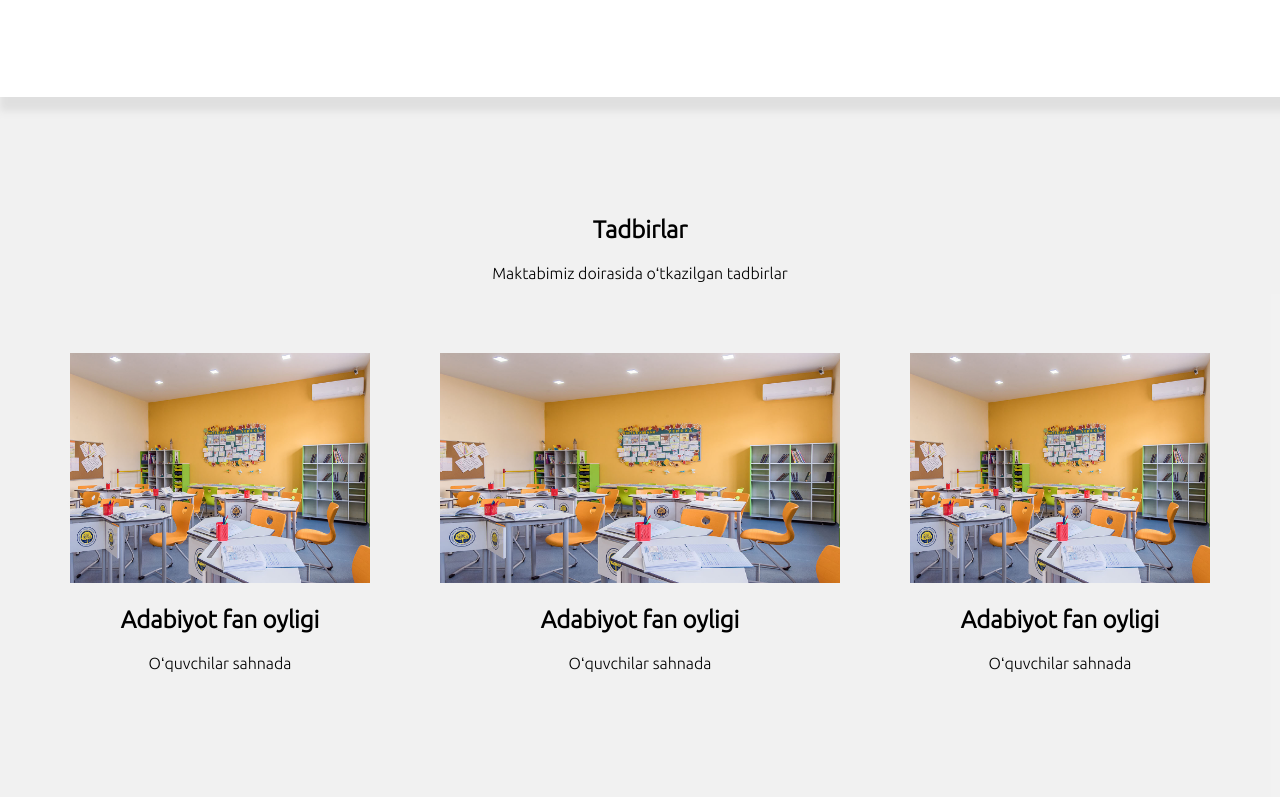
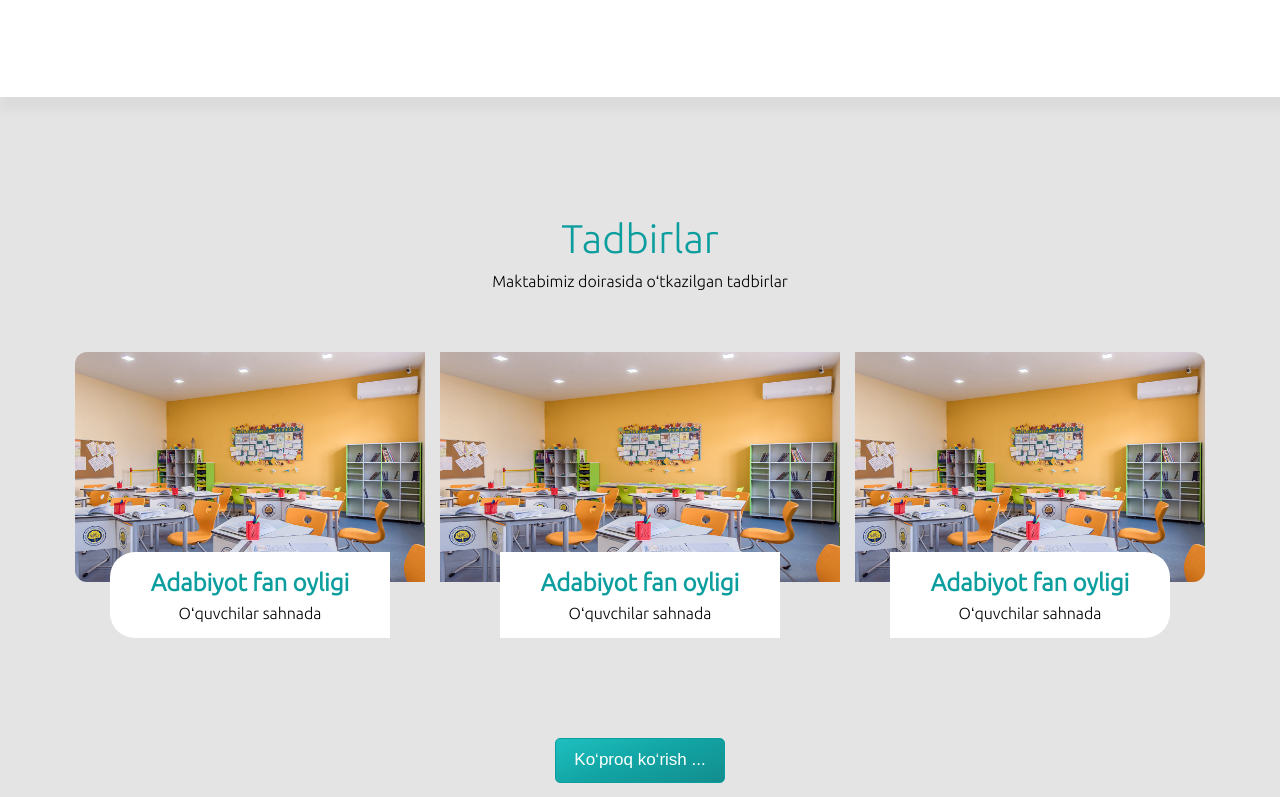
Before and after one commit to FazliddinKarimov1701/School, a plain HTML site: page index.html in a window 1280 px wide. Shown: the part 1231-2028 px from the top of the page. Drawn offline with nearby package versions, Linux system fonts and the light colour scheme.

Commit message:
index.html & style.css changed

```diff
--- a/css/style.css
+++ b/css/style.css
@@ -22,7 +22,7 @@ body {
     height: 60px!important;
     overflow: -moz-hidden-unscrollable;
 	z-index: 10;
-    box-shadow: 5px 5px 5px 5px rgba(128, 128, 128, 0.205);
+    box-shadow: 5px 5px 5px 5px rgba(128, 128, 128, 0.486);
     border:1px solid rgba(128, 128, 128, 0.411)
 }
 
@@ -35,6 +35,7 @@ body {
     transform: translateX(250px);
     transition: transform 250ms ease-in-out;
     background: linear-gradient(180deg, rgb(17, 187, 187) 0%, rgb(12, 151, 151) 50%, rgb(14, 116, 116) 100%);
+    z-index: 9;
 }
 .sidebarMenuInner{
     margin:0;
@@ -193,10 +194,10 @@ input[type=checkbox]:checked ~ .sidebarIconToggle > .diagonal.part-2 {
     line-height: 1.8;
 }
 #about{
-    box-shadow: 7px 7px 7px 7px rgba(163, 163, 163, 0.486);
+    box-shadow: 7px 7px 7px 7px rgba(190, 190, 190, 0.705);
 }
 #event_info_beginner > img,#event_info_concluder > img{
-    width: 300px;
+    width: 350px;
     height: 230px;
 }
 #event_info_main > img{
@@ -209,11 +210,69 @@ input[type=checkbox]:checked ~ .sidebarIconToggle > .diagonal.part-2 {
     justify-content: space-evenly;
 }
 #events{
-    background-color: rgba(233, 233, 233, 0.61);
+    background-color: rgba(224, 223, 223, 0.836);
     height: 600px;
     text-align: center;
     padding-top: 100px;
 }
 #event_beginner{
     margin-bottom: 70px;
+    line-height: 0.1;
 }
+#event_info > div{
+    display: flex;
+    flex-direction: column;
+    align-items: center;
+}
+#event_info > div > div{
+    background-color: white;
+    box-shadow: rgba(128, 128, 128, 0.911);
+    width: 230px;
+    padding: 5px 25px
+}
+#event_info > div > div{
+    position: relative;
+    margin-top: 200px;
+    line-height: 0.5;
+}
+#event_info > div > img{
+    position : absolute;
+}
+#event_info > div > img:hover{
+    background: linear-gradient(160deg, rgb(30, 192, 192) 0%, rgb(18, 163, 163) 50%, rgb(19, 141, 141) 100%);
+}
+#event_info_beginner > img{
+    border-top-left-radius: 12px;
+    border-bottom-left-radius: 12px;
+}
+#event_info_concluder > img{
+    border-top-right-radius: 12px;
+    border-bottom-right-radius: 12px;
+}
+#event_info_beginner > div{
+    border-top-left-radius: 25px;
+    border-bottom-left-radius: 25px;
+}
+#event_info_concluder > div{
+    border-top-right-radius: 25px;
+    border-bottom-right-radius: 25px;
+}
+#event_btn{
+    margin-top: 100px;
+    background: linear-gradient(160deg, rgb(30, 192, 192) 0%, rgb(18, 163, 163) 50%, rgb(19, 141, 141) 100%);
+    outline: none;
+    color: white;
+    border: 0.1px solid rgb(12, 158, 158);
+    width: 170px;
+    height: 45px;
+    font-size: 17px;
+    transition: 1s;
+    border-radius: 5px;
+}
+#event_btn:hover{
+    transition: 0.7s;
+    background: linear-gradient(160deg, rgb(21, 151, 151) 0%, rgb(12, 129, 129) 50%, rgb(11, 110, 110) 100%);
+}
+#event_info > div > div > h2 {
+    color: rgb(12, 158, 158);
+}
--- a/index.html
+++ b/index.html
@@ -15,7 +15,7 @@
                 <img src="img/logo1.png" alt="logo">
             </div>
             <input type="checkbox" class="openSidebarMenu" id="openSidebarMenu">
-            <label style="" for="openSidebarMenu" class="sidebarIconToggle">
+            <label for="openSidebarMenu" class="sidebarIconToggle">
                 <div style="background-color: rgb(19, 182, 182);" class="spinner diagonal part-1"></div>
                 <div style="background-color: rgb(19, 182, 182);" class="spinner horizontal"></div>
                 <div style="background-color: rgb(19, 182, 182);" class="spinner diagonal part-2"></div>
@@ -59,32 +59,36 @@
             </div>
         </section>
         <section id="events">
+            <div>
                 <div id="event_beginner">
-                <h1>Tadbirlar</h1>
+                    <p style="font-size: 40px;color: rgb(12, 158, 158);">Tadbirlar</p>
                     <p>Maktabimiz doirasida oʻtkazilgan tadbirlar</p>
                 </div>
                 <div id="event_info">
                     <div id="event_info_beginner">
                         <img src="img/bg1.jpg" alt="tadbirlar">
                         <div>
-                        <h1>Adabiyot fan oyligi</h1>
+                            <h2>Adabiyot fan oyligi</h2>
                             <p>Oʻquvchilar sahnada</p>
                         </div>
                     </div>
                     <div id="event_info_main">
                         <img src="img/bg1.jpg" alt="tadbirlar">
                         <div>
-                        <h1>Adabiyot fan oyligi</h1>
+                            <h2>Adabiyot fan oyligi</h2>
                             <p>Oʻquvchilar sahnada</p>
                         </div>
                     </div>
                     <div id="event_info_concluder">
                         <img src="img/bg1.jpg" alt="tadbirlar">
                         <div>
-                        <h1>Adabiyot fan oyligi</h1>
+                            <h2>Adabiyot fan oyligi</h2>
                             <p>Oʻquvchilar sahnada</p>
                         </div>
                     </div>
+                </div>
+            </div>
+            <button id="event_btn">Koʻproq koʻrish ...</button>
         </section>
         <script src="js/main.js"></script>
     </body>
```
Lines whose indentation alone changed are shown as unchanged.
